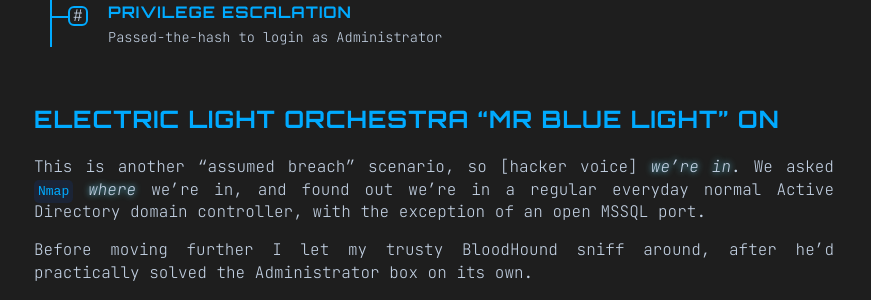
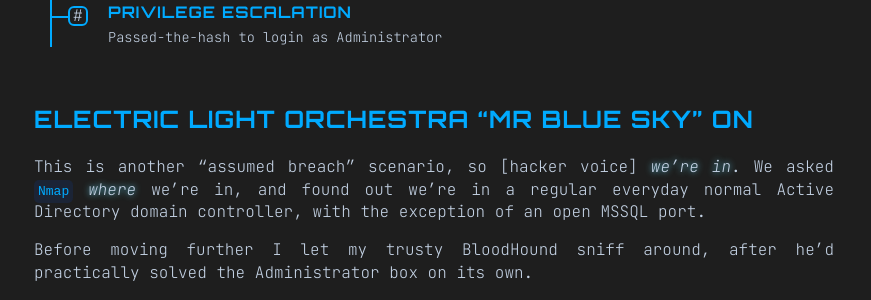
Before and after one commit to tiagomanunes/tiagomanunes.github.io, a Jekyll site: the page built from _writeups/escapetwo.md, in a window 1280 px wide and 900 px high, scrolled down 755 px. Shown: the part 156-456 px from the top of the window, without its empty margins (206-1077 px from the left). Built offline with Jekyll 4.4.1, drawn with Linux system fonts in a browser that asks for light colours.

Commit message:
Small fixes

```diff
--- a/_writeups/escapetwo.md
+++ b/_writeups/escapetwo.md
@@ -8,7 +8,7 @@
 retired: true
 ---
 
-I think someone made a mistake. EscapeTwo was an easy-rated box, while [Administrator](/writeups/administrator) was deemed medium, and to me they were clearly the other way around. That aside, this was an example of a box where I needed to act with practically no knowledge of the issue at hand. Some subjects are so narrow that they can mostly be learned then and there, but that was not the case here. Luckily, a cool little tool took my hand.
+I think someone made a mistake. EscapeTwo was an easy-rated box, while [Administrator](/writeups/administrator/) was deemed medium, and to me they were clearly the other way around. That aside, this was an example of a box where I needed to act with practically no knowledge of the issue at hand. Some subjects are so narrow that they can mostly be learned then and there, but that was not the case here. Luckily, a cool little tool took my hand.
 
 I'm making myself nervous teasing the content without saying anything concrete, so let's just dive in. A summary of today's hostilities:
 
@@ -22,7 +22,7 @@
   {% include attack-step.html title="Privilege escalation" description="Passed-the-hash to login as Administrator" type="root" %}
 </div>
 
-## Electric Light Orchestra "Mr Blue Light" on
+## Electric Light Orchestra "Mr Blue Sky" on
 This is another "assumed breach" scenario, so \[hacker voice\] _we're in_. We asked `Nmap` _where_ we're in, and found out we're in a regular everyday normal Active Directory domain controller, with the exception of an open MSSQL port.
 
 Before moving further I let my trusty BloodHound sniff around, after he'd practically solved the Administrator box on its own.
```
Also changed, not shown: _writeups/underpass.md (+1 -1 lines), writeups.md (+1 -1 lines).
